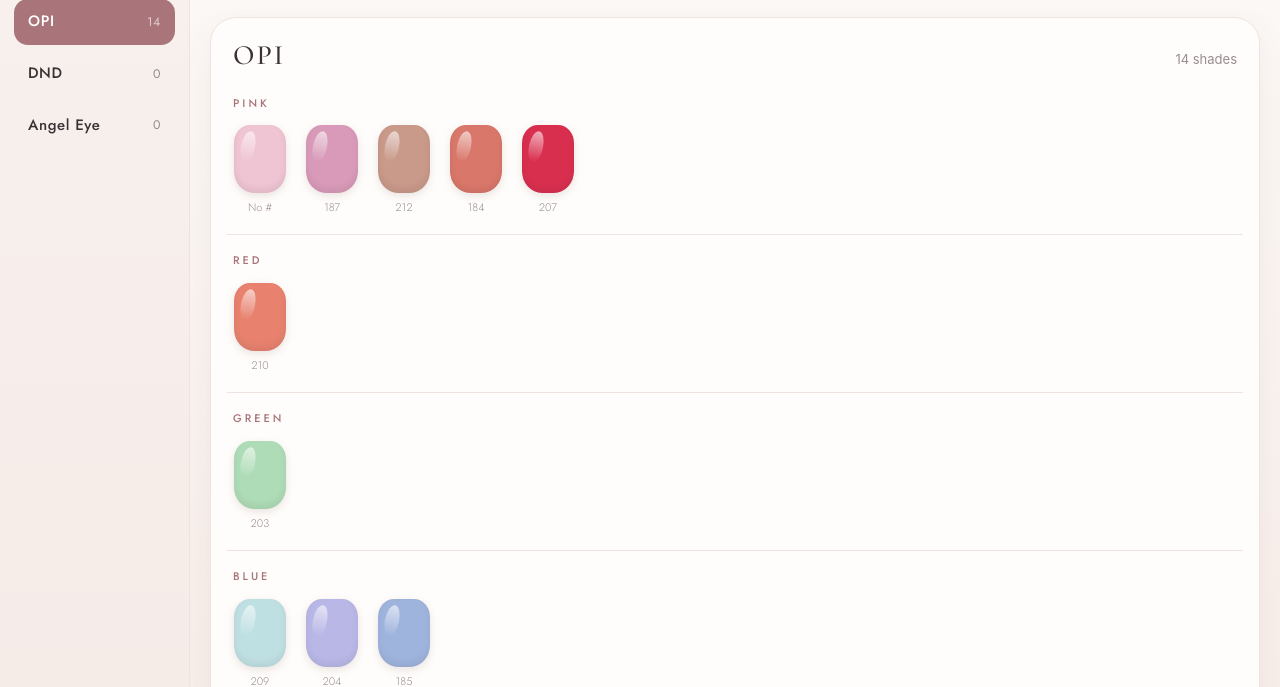
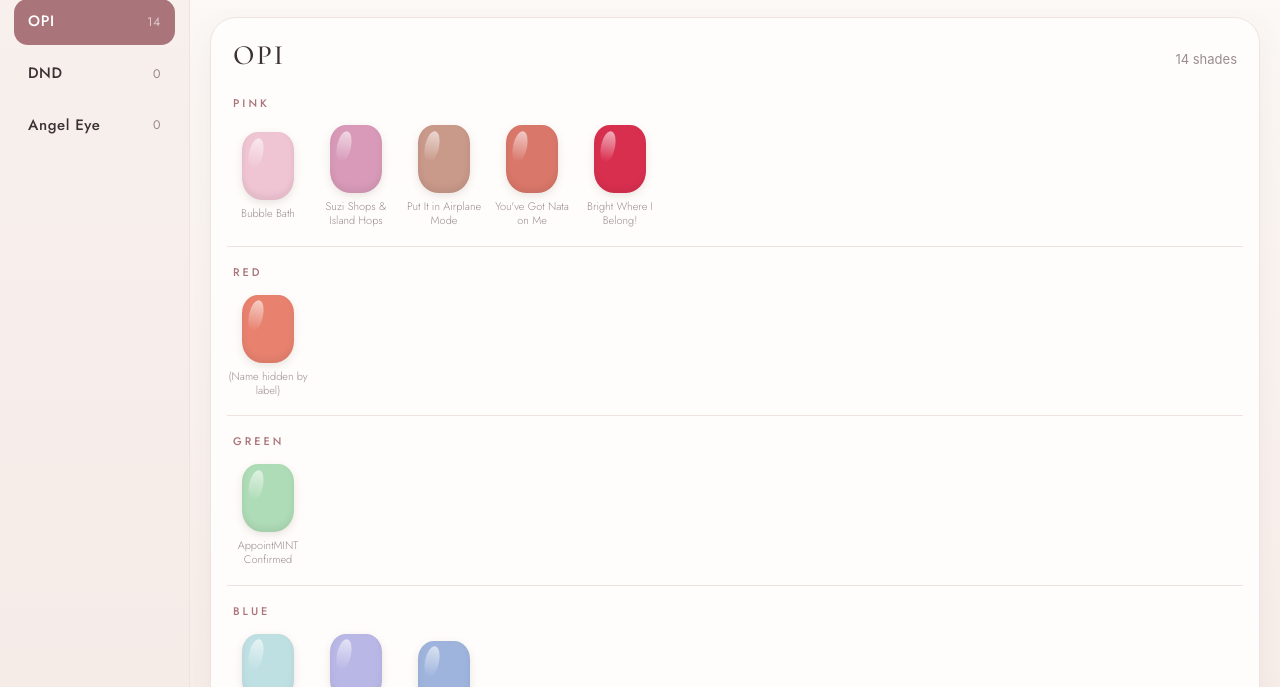
Before and after one commit to huikari7/Color-book-, a plain HTML site: page index.html in a window 1280 px wide. Shown: the part 113-800 px from the top of the page. Drawn offline with nearby package versions, Linux system fonts and the light colour scheme.

Commit message:
Update styles and HTML structure in index.html

```diff
--- a/index.html
+++ b/index.html
@@ -77,13 +77,13 @@
 .tip:active{transform:scale(.94)}
 .tip .t{width:52px;height:68px;margin:0 auto;border-radius:16px 16px 20px 20px/18px 18px 22px 22px;position:relative;box-shadow:inset 0 -5px 8px #0002,0 2px 5px #0002;overflow:hidden}
 .tip .t::after{content:"";position:absolute;left:14%;top:8%;width:26%;height:46%;border-radius:50%;background:linear-gradient(#fff9,#fff0);transform:rotate(12deg)}
-.tip i{display:block;font-style:normal;font-size:11px;color:var(--mute);margin-top:7px}
+.tip i{display:block;font-style:normal;font-size:11px;line-height:1.25;color:var(--mute);margin-top:7px}
 .tip.out .t{opacity:.35}
 .fr{padding:18px 0}
 .fr+.fr{border-top:1px solid var(--line)}
 .fl{margin:0 0 14px 6px;font-size:11px;letter-spacing:3px;text-transform:uppercase;color:var(--acc);font-weight:500}
 .fr .tips{flex:1;display:flex;flex-wrap:wrap;gap:18px 6px}
-.fr .tip{width:66px}
+.fr .tip{width:82px}
 .add{flex-direction:column;gap:2px}.add small{font-size:12px}
 aside{background:rgba(246,236,232,.6)}
 .br{letter-spacing:.6px}
@@ -162,8 +162,8 @@
   const none=`<div class="empty">${S.colors.some(c=>c.brand===st.brand)?'No shades found':'No shades yet. Turn on Edit mode, then tap Bulk add.'}</div>`;
   if(st.view==='board'&&list.length){
     const FO=['Pink','Red','Nude','Orange / Yellow','Brown','Green','Blue','Purple','Black / White / Grey'],fams=FO.filter(f=>list.some(c=>c.fam===f)).concat([...new Set(list.map(c=>c.fam))].filter(f=>!FO.includes(f)));
-    $('grid').innerHTML=`<div class="board"><div class="bt"><span>${esc(st.brand)}</span><small>${list.length} shades</small></div>`+fams.map(f=>`<div class="fr"><div class="fl">${esc(f)}</div><div class="tips">`+list.filter(c=>c.fam===f).sort((a,b)=>lum(b.hex)-lum(a.hex)).map(c=>`<button class="tip ${c.stock===false?'out':''}" data-id="${c.id}"><div class="t ${c.finish==='Glitter'?'glitter':''} ${c.finish==='Cat-eye'?'cat':''}" style="background-color:${esc(c.hex)}"></div><i>${esc(c.code)}</i></button>`).join('')+'</div></div>').join('')+'</div>';
-  }else $('grid').innerHTML=list.length?list.map(c=>`<button class="c ${c.stock===false?'out':''}" data-id="${c.id}">${c.np?`<em class="np">📷${c.np}</em>`:''}${nailHTML(c)}<b>${esc(c.code)}</b><span>${esc(c.name)}</span></button>`).join(''):none;
+    $('grid').innerHTML=`<div class="board"><div class="bt"><span>${esc(st.brand)}</span><small>${list.length} shades</small></div>`+fams.map(f=>`<div class="fr"><div class="fl">${esc(f)}</div><div class="tips">`+list.filter(c=>c.fam===f).sort((a,b)=>lum(b.hex)-lum(a.hex)).map(c=>`<button class="tip ${c.stock===false?'out':''}" data-id="${c.id}"><div class="t ${c.finish==='Glitter'?'glitter':''} ${c.finish==='Cat-eye'?'cat':''}" style="background-color:${esc(c.hex)}"></div><i>${esc(c.name||c.code)}</i></button>`).join('')+'</div></div>').join('')+'</div>';
+  }else $('grid').innerHTML=list.length?list.map(c=>`<button class="c ${c.stock===false?'out':''}" data-id="${c.id}">${c.np?`<em class="np">📷${c.np}</em>`:''}${nailHTML(c)}<b>${esc(c.name||c.code)}</b><span>${esc(c.code)}</span></button>`).join(''):none;
   $('tools').style.display=st.edit?'flex':'none';
   $('ed').className='btn'+(st.edit?' p':'');$('ed').textContent=st.edit?'Done':'Edit mode';
 }
```
